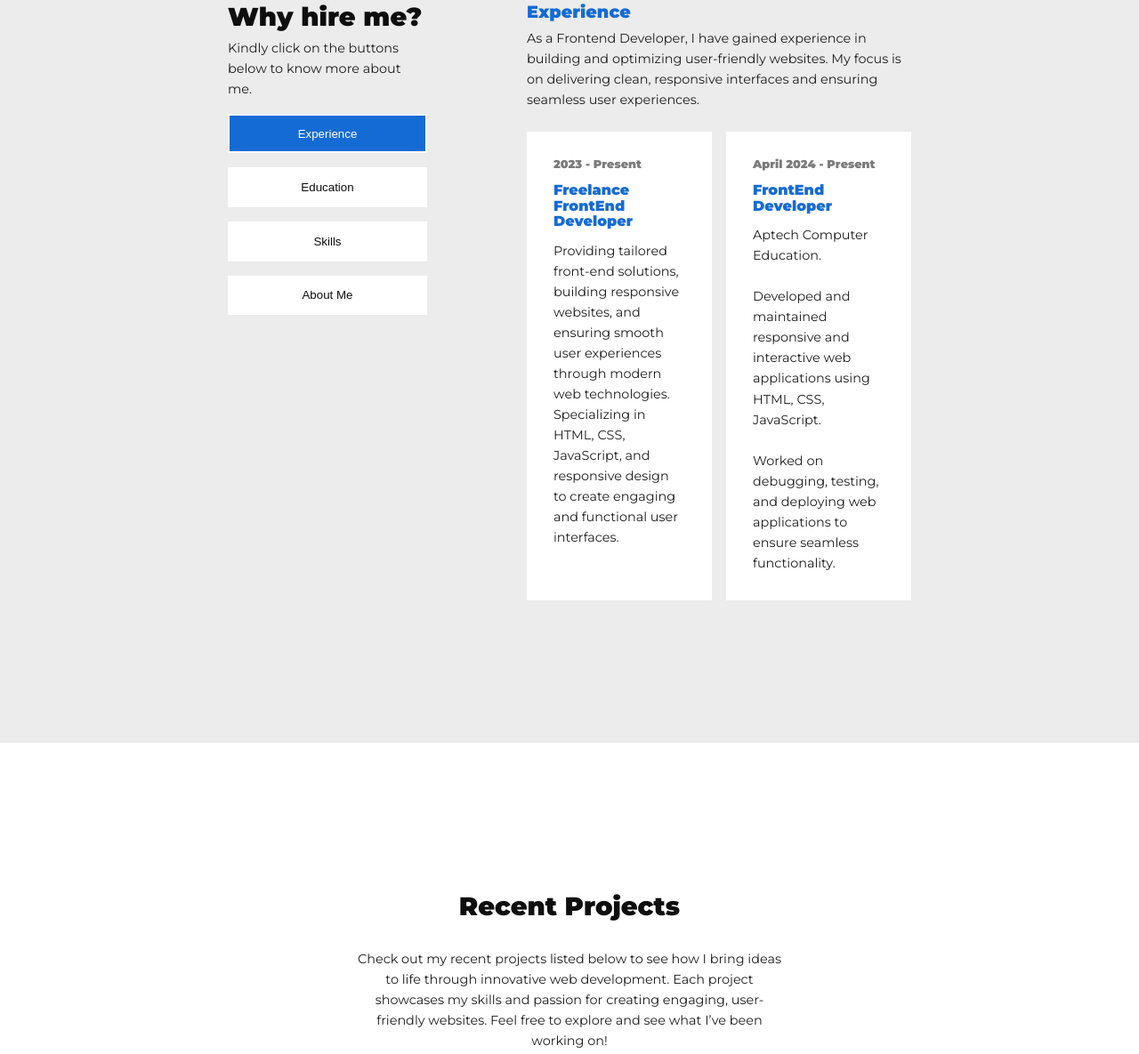
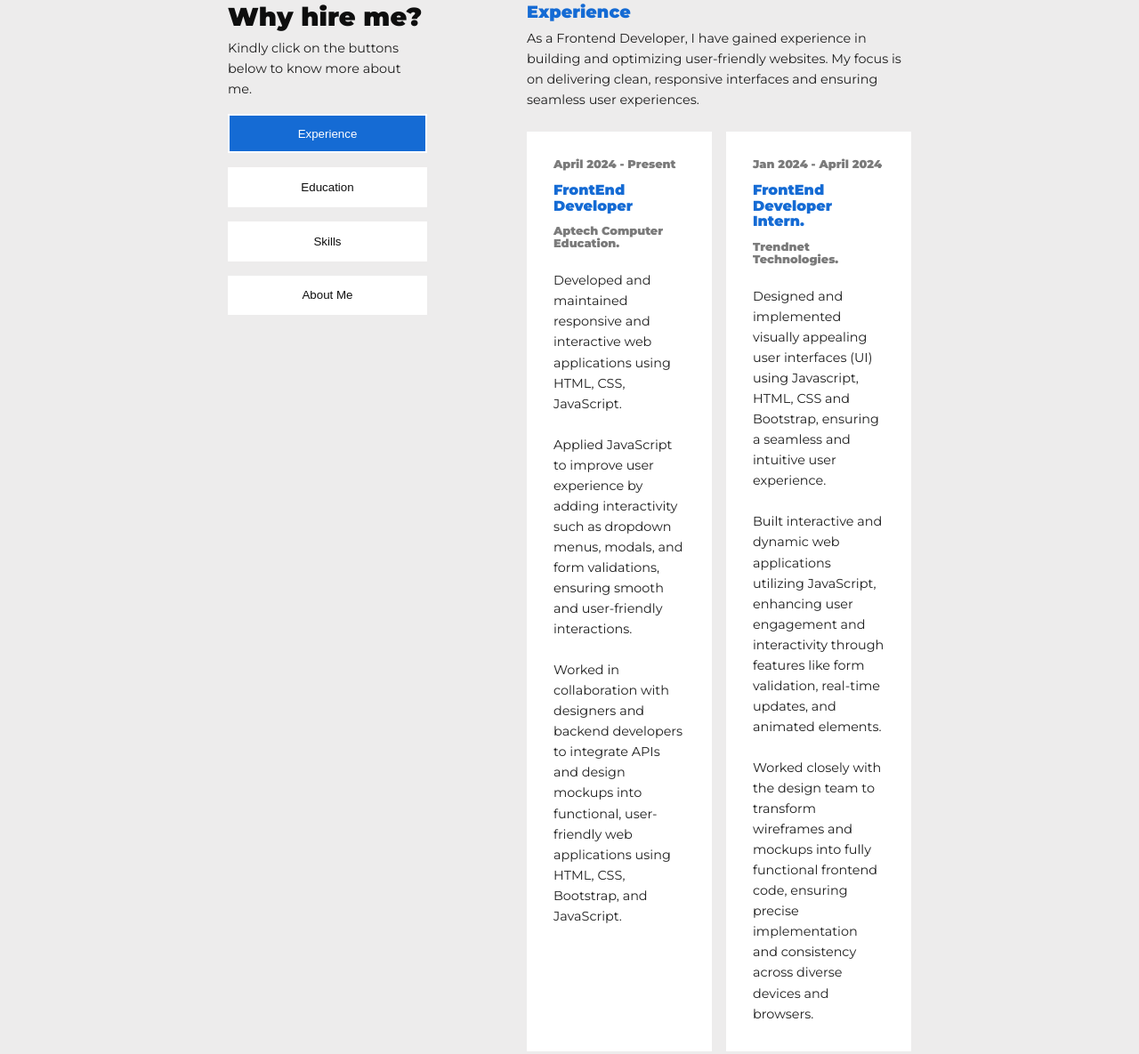
Before and after one commit to Danielkuku/My-Portfolio, a plain HTML site: page index.html in a window 1280 px wide. Shown: the part 957-2142 px from the top of the page at 89% size. Drawn offline with nearby package versions, Linux system fonts and the light colour scheme.

Commit message:
resume-commit

```diff
--- a/index.html
+++ b/index.html
@@ -135,7 +135,7 @@
           </p>
           <div class="project-CTA cta-two">
             <a
-              href="https://danielkuku.github.io/Shop-Online/"
+              href="https://shop-online-e.netlify.app"
               class="btn btn-primary"
               target="_blank"
               ><i class="bi bi-link-45deg"></i
@@ -163,7 +163,7 @@
           </p>
           <div class="project-CTA">
             <a
-              href="https://danielkuku.github.io/Mortgage-Repayment-Calculator/"
+              href="https://mortgage-repayment-calculator-i.netlify.app"
               class="btn btn-primary"
               target="_blank"
               ><i class="bi bi-link-45deg"></i
@@ -190,7 +190,7 @@
           </p>
           <div class="project-CTA cta-two">
             <a
-              href="https://danielkuku.github.io/Reel/"
+              href="https://reel-stream.netlify.app"
               class="btn btn-primary"
               target="_blank"
               ><i class="bi bi-link-45deg"></i
@@ -220,7 +220,7 @@
           </p>
           <div class="project-CTA cta-two">
             <a
-              href="https://danielkuku.github.io/Talkio/"
+              href="https://talkio-e.netlify.app"
               class="btn btn-primary"
               target="_blank"
               ><i class="bi bi-link-45deg"></i
--- a/scripts.js
+++ b/scripts.js
@@ -52,18 +52,22 @@ const experienceContent = ` <h4>Experience</h4>
             As a Frontend Developer, I have gained experience in building and optimizing user-friendly websites. My focus is on delivering clean, responsive interfaces and ensuring seamless user experiences.
           </p>
           <ul>
-            <li>
-              <h6>2023 - Present</h6>
-              <h5>Freelance FrontEnd Developer</h5>
-              <p>Providing tailored front-end solutions, building responsive websites, and ensuring smooth user experiences through modern web technologies. Specializing in HTML, CSS, JavaScript, and responsive design to create engaging and functional user interfaces.</p>
+          <li>
+              <h6>April 2024 - Present</h6>
+              <h5>FrontEnd Developer</h5>
+              <h6>Aptech Computer Education.</h6><br>
+              <p>Developed and maintained responsive and interactive web applications using HTML, CSS, JavaScript.</p><br>
+              <p>Applied JavaScript to improve user experience by adding interactivity such as dropdown menus, modals, and form validations, ensuring smooth and user-friendly interactions.</p><br>
+              <p>Worked in collaboration with designers and backend developers to integrate APIs and design mockups into functional, user-friendly web applications using HTML, CSS, Bootstrap, and JavaScript.</p>
             </li>
             <li>
-              <h6>April 2024 - Present</h6>
-              <h5>FrontEnd Developer</h5>
-              <p>Aptech Computer Education.</p> <br>
-              <p>Developed and maintained responsive and interactive web applications using HTML, CSS, JavaScript. <br> <br> Worked on debugging, testing, and deploying web applications to ensure seamless functionality.</p>
+              <h6>Jan 2024 - April 2024</h6>
+              <h5>FrontEnd Developer Intern.</h5>
+              <h6>Trendnet Technologies.</h6><br>
+              <p>Designed and implemented visually appealing user interfaces (UI) using Javascript,  HTML, CSS and Bootstrap, ensuring a seamless and intuitive user experience.</p><br>
+              <p>Built interactive and dynamic web applications utilizing JavaScript, enhancing user engagement and interactivity through features like form validation, real-time updates, and animated elements.</p><br>
+              <p>Worked closely with the design team to transform wireframes and mockups into fully functional frontend code, ensuring precise implementation and consistency across diverse devices and browsers.</p>
             </li>
-
           </ul>`;
 
 const experienceBtn = document.querySelector(".experience-btn");
```
